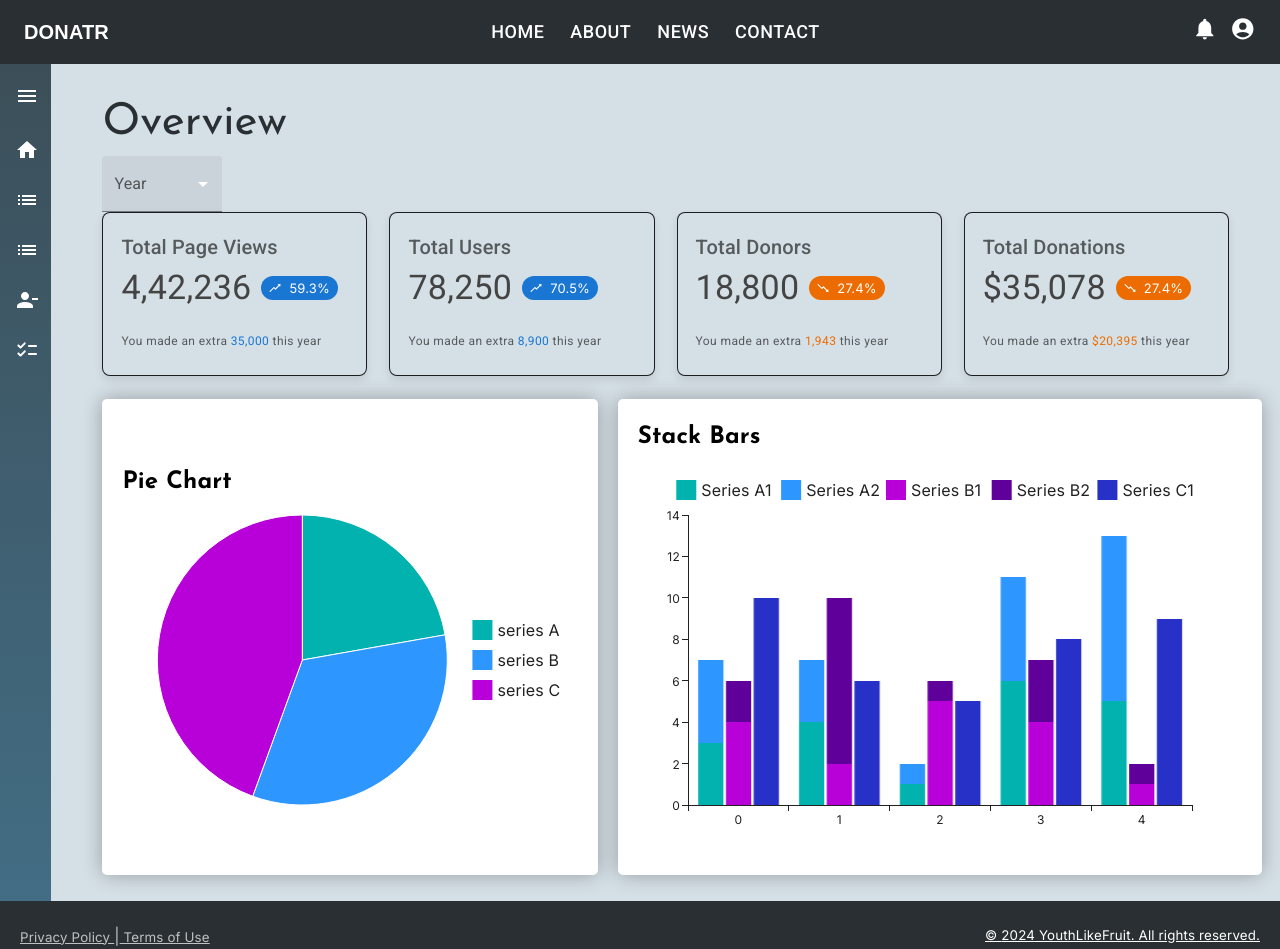
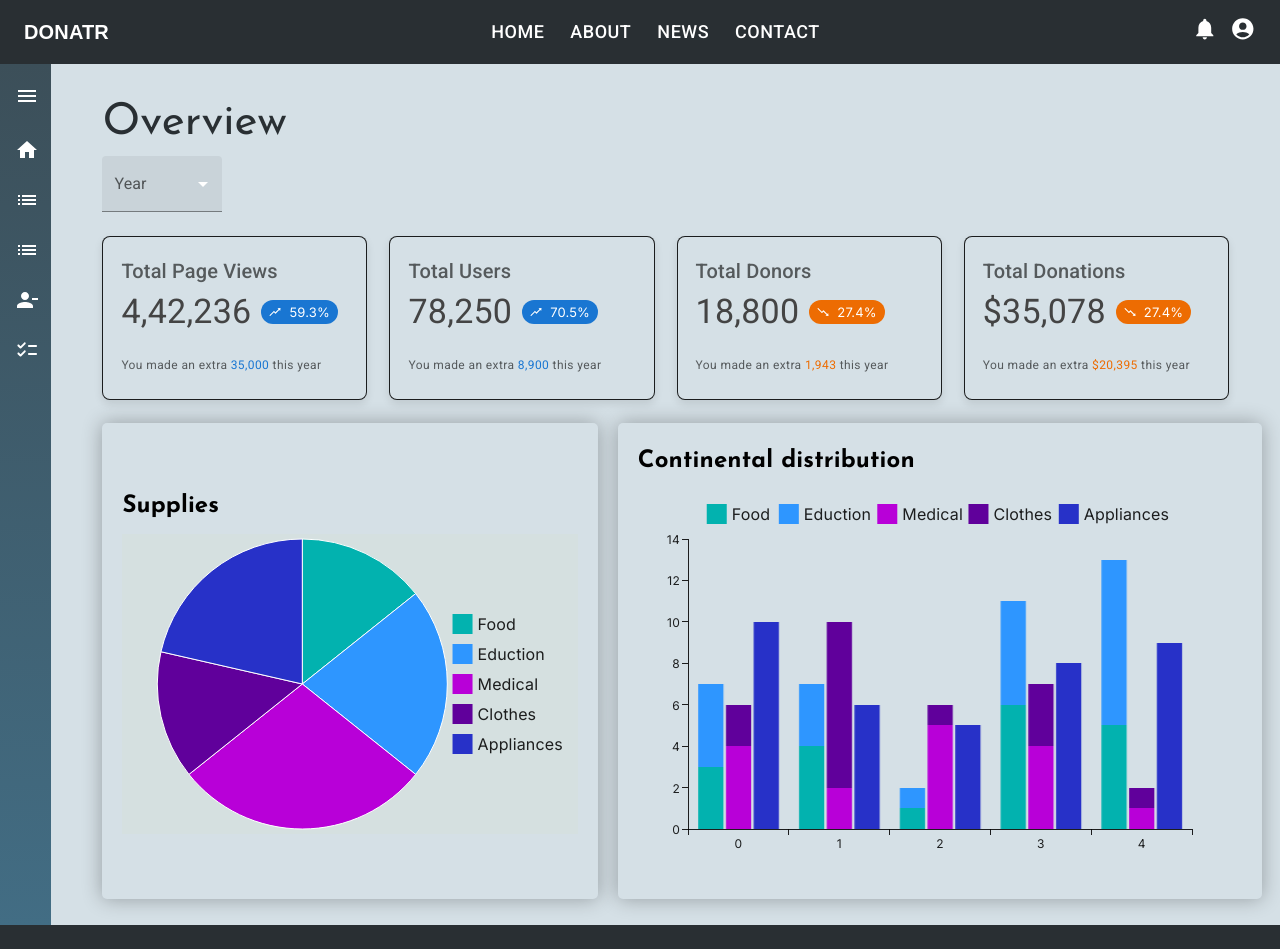
Before and after one commit to ahmedhussein107/DONATR, a React (Vite) app in the folder youth-like-fruits/: page /admin in a window 1280 px wide. Shown: the top 949 px of the page. Built offline with nearby package versions, Linux system fonts and the light colour scheme.

Commit message:
ahmed tawfik

```diff
--- a/youth-like-fruits/src/AdminPage/AdminPage.jsx
+++ b/youth-like-fruits/src/AdminPage/AdminPage.jsx
@@ -81,13 +81,17 @@ function AdminPage() {
                     fontWeight: '400',
                     color: '#292F33',
                 }}>Overview</p>
+                <div>
                 <SelectVariants/>
+                <br/>
                 <OutlinedCard/>
+
+                </div>
                 <div style={{display: 'flex', flexDirection: 'row', gap: '2%', marginTop: '2%', position: 'relative', maxWidth: '88%'}}>
                     <div style={{
                         minWidth: '50%',
                         // width: '40%',
-                        backgroundColor: '#FFFFFF',
+                        backgroundColor: '#D5E0E6',
                         alignContent: 'center',
                         borderRadius: '5px',
                         boxShadow: '0px 0px 20px rgba(0, 0, 0, 0.3)',
@@ -100,13 +104,12 @@ function AdminPage() {
                             color: '#000000',
                             marginBottom: '10px'
 
-                        }}>Pie Chart</p>
+                        }}>Supplies</p>
                         <PieActiveArc/>
                     </div>
                     <div style={{
                         minWidth: '65%',
-                        // width: '70%',
-                        backgroundColor: '#FFFFFF',
+                        backgroundColor: '#D5E0E6',
                         borderRadius: '5px',
                         boxShadow: '0px 0px 20px rgba(0, 0, 0, 0.3)',
                         padding: '20px'
@@ -117,7 +120,7 @@ function AdminPage() {
                             fontWeight: 'bold',
                             color: '#000000',
                             marginBottom: '10px'
-                        }}>Stack Bars</p>
+                        }}>Continental distribution</p>
                         <StackBars/>
                         {/* <OutlinedCard/> */}
                     </div>
--- a/youth-like-fruits/src/AdminPage/Dashboard/PieClickNoSnap.jsx
+++ b/youth-like-fruits/src/AdminPage/Dashboard/PieClickNoSnap.jsx
@@ -2,9 +2,11 @@ import * as React from 'react';
 import { PieChart } from '@mui/x-charts/PieChart';
 
 const data = [
-  { id: 0, value: 10, label: 'series A' },
-  { id: 1, value: 15, label: 'series B' },
-  { id: 2, value: 20, label: 'series C' },
+  { id: 0, value: 10, label: 'Food ' },
+  { id: 1, value: 15, label: 'Eduction ' },
+  { id: 2, value: 20, label: 'Medical' },
+  { id: 3, value: 10, label: 'Clothes' },
+  { id: 4, value: 15, label: 'Appliances' }
 ];
 
 export default function PieClickNoSnap() {
@@ -18,6 +20,7 @@ export default function PieClickNoSnap() {
         },
       ]}
       height={300}
+      sx={{backgroundColor : "#D5E0E0"}}
     />
   );
 }
--- a/youth-like-fruits/src/AdminPage/Dashboard/SelectVariants.jsx
+++ b/youth-like-fruits/src/AdminPage/Dashboard/SelectVariants.jsx
@@ -20,8 +20,6 @@ export default function SelectVariants() {
           id="demo-simple-select-filled"
           value={age}
           onChange={handleChange}>
-          <MenuItem value="">
-          </MenuItem>
           <MenuItem value={2022}>2022</MenuItem>
           <MenuItem value={20}>2023</MenuItem>
           <MenuItem value={30}>2024</MenuItem>
--- a/youth-like-fruits/src/AdminPage/Dashboard/StackBars.jsx
+++ b/youth-like-fruits/src/AdminPage/Dashboard/StackBars.jsx
@@ -5,11 +5,11 @@ export default function StackBars() {
   return (
     <BarChart
       series={[
-        { data: [3, 4, 1, 6, 5], stack: 'A', label: 'Series A1' },
-        { data: [4, 3, 1, 5, 8], stack: 'A', label: 'Series A2' },
-        { data: [4, 2, 5, 4, 1], stack: 'B', label: 'Series B1' },
-        { data: [2, 8, 1, 3, 1], stack: 'B', label: 'Series B2' },
-        { data: [10, 6, 5, 8, 9], label: 'Series C1' },
+        { data: [3, 4, 1, 6, 5], stack: 'A', label: 'Food' },
+        { data: [4, 3, 1, 5, 8], stack: 'A', label: 'Eduction' },
+        { data: [4, 2, 5, 4, 1], stack: 'B', label: 'Medical' },
+        { data: [2, 8, 1, 3, 1], stack: 'B', label: 'Clothes' },
+        { data: [10, 6, 5, 8, 9], label: 'Appliances' },
       ]}
       // width={950}
       height={390}
```
